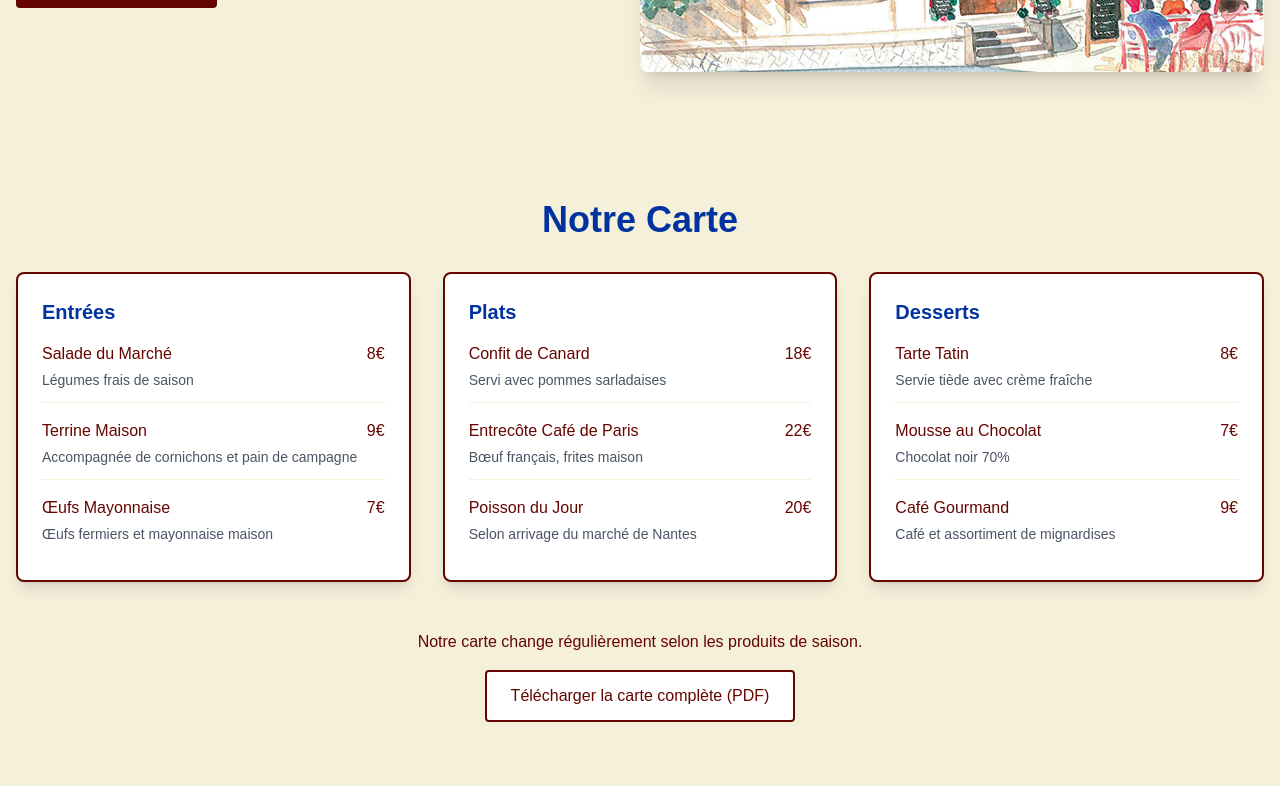
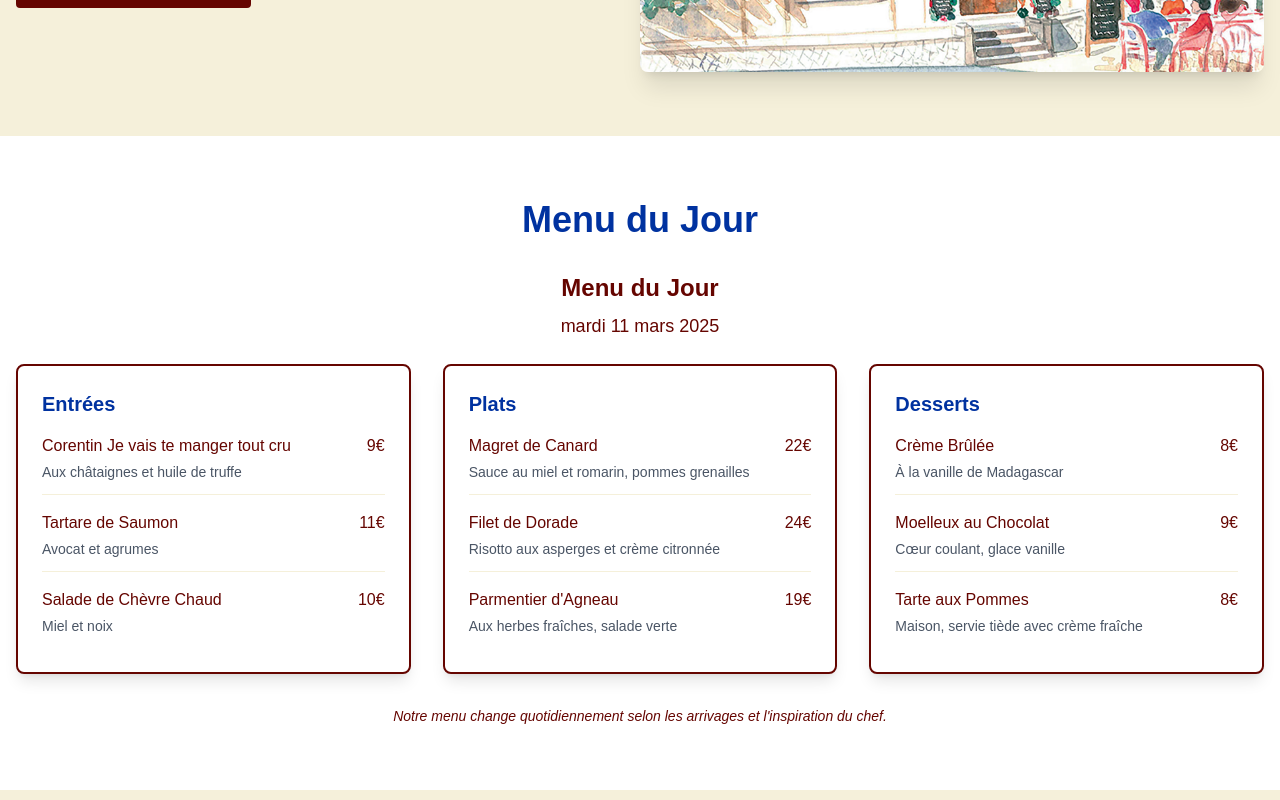
Before and after one commit to Sillons/le_cafe_du_marche, a Next.js app: page / in a window 1280 px wide. Shown: the part 440-1240 px from the top of the page. Built offline with nearby package versions, Linux system fonts and the light colour scheme.

Commit message:
Added change menu using JSON file module

```diff
--- /dev/null
+++ b/app/components/DailyMenu.tsx
@@ -0,0 +1,121 @@
+'use client';
+
+import { useState, useEffect } from 'react';
+import { format } from 'date-fns';
+import { fr } from 'date-fns/locale';
+
+interface MenuItem {
+  name: string;
+  description: string;
+  price: string;
+}
+
+interface MenuCategory {
+  category: string;
+  items: MenuItem[];
+}
+
+interface DailyMenuData {
+  date: string;
+  menuItems: MenuCategory[];
+}
+
+export default function DailyMenu({ colors }: { colors: { cream: string; burgundy: string; blue: string } }) {
+  const [menuData, setMenuData] = useState<DailyMenuData | null>(null);
+  const [isLoading, setIsLoading] = useState(true);
+  const [error, setError] = useState<string | null>(null);
+
+  useEffect(() => {
+    async function fetchMenu() {
+      try {
+        const response = await fetch('/data/daily-menu.json');
+        if (!response.ok) {
+          throw new Error('Failed to fetch menu');
+        }
+        const data = await response.json();
+        setMenuData(data);
+      } catch (err) {
+        setError('Impossible de charger le menu du jour. Veuillez réessayer plus tard.');
+        console.error('Error fetching menu:', err);
+      } finally {
+        setIsLoading(false);
+      }
+    }
+
+    fetchMenu();
+  }, []);
+
+  if (isLoading) {
+    return (
+      <div className="text-center py-8">
+        <p style={{ color: colors.burgundy }}>Chargement du menu...</p>
+      </div>
+    );
+  }
+
+  if (error) {
+    return (
+      <div className="text-center py-8">
+        <p style={{ color: colors.burgundy }}>{error}</p>
+      </div>
+    );
+  }
+
+  // Format the date to French locale (e.g., "mardi 11 mars 2025")
+  const formattedDate = menuData?.date ?
+    format(new Date(menuData.date), "EEEE d MMMM yyyy", { locale: fr }) : '';
+
+  return (
+    <div>
+      <div className="mb-6 text-center">
+        <h3
+          className="text-2xl font-bold mb-2"
+          style={{ color: colors.burgundy }}
+        >
+          Menu du Jour
+        </h3>
+        <p className="text-lg" style={{ color: colors.burgundy }}>
+          {formattedDate}
+        </p>
+      </div>
+
+      <div className="grid grid-cols-1 md:grid-cols-3 gap-8">
+        {menuData?.menuItems.map((category, index) => (
+          <div
+            key={index}
+            className="rounded-lg overflow-hidden shadow-lg p-6"
+            style={{
+              border: `2px solid ${colors.burgundy}`,
+              backgroundColor: 'white'
+            }}
+          >
+            <h3
+              className="text-xl font-bold mb-4"
+              style={{ color: colors.blue }}
+            >
+              {category.category}
+            </h3>
+
+            <div className="space-y-4">
+              {category.items.map((item, itemIndex) => (
+                <div key={itemIndex} className="pb-3 border-b last:border-b-0" style={{ borderColor: colors.cream }}>
+                  <div className="flex justify-between">
+                    <h4 className="font-medium" style={{ color: colors.burgundy }}>{item.name}</h4>
+                    <span className="font-medium" style={{ color: colors.burgundy }}>{item.price}</span>
+                  </div>
+                  <p className="text-sm mt-1 text-gray-600">{item.description}</p>
+                </div>
+              ))}
+            </div>
+          </div>
+        ))}
+      </div>
+
+      <div className="mt-8 text-center">
+        <p className="italic text-sm" style={{ color: colors.burgundy }}>
+          Notre menu change quotidiennement selon les arrivages et l'inspiration du chef.
+        </p>
+      </div>
+    </div>
+  );
+}
--- a/app/page.tsx
+++ b/app/page.tsx
@@ -3,6 +3,7 @@
 import { useState, useEffect } from 'react';
 import Image from 'next/image';
 import Link from 'next/link';
+import DailyMenu from './components/DailyMenu';
 
 export default function Home() {
   const [activeSection, setActiveSection] = useState('home');
@@ -15,8 +16,8 @@ export default function Home() {
     blue: '#0032a0', // Text blue
   };
 
-  // Sample menu items - replace with actual menu
-  const menuItems = [
+  // Static menu items for the regular menu card
+  const staticMenuItems = [
     {
       category: 'Entrées',
       items: [
@@ -95,7 +96,7 @@ export default function Home() {
 
             {/* Desktop navigation */}
             <div className="hidden md:flex space-x-8">
-              {['home', 'menu', 'about', 'contact'].map((item) => (
+              {['home', 'daily-menu', 'menu', 'about', 'contact'].map((item) => (
                 <button
                   key={item}
                   onClick={() => scrollTo(item)}
@@ -106,6 +107,7 @@ export default function Home() {
                   }}
                 >
                   {item === 'home' ? 'Accueil' :
+                   item === 'daily-menu' ? 'Menu du Jour' :
                    item === 'menu' ? 'Notre Carte' :
                    item === 'about' ? 'À Propos' : 'Contact'}
                 </button>
@@ -116,7 +118,7 @@ export default function Home() {
           {/* Mobile navigation */}
           {isMenuOpen && (
             <div className="md:hidden py-4" style={{ backgroundColor: colors.cream }}>
-              {['home', 'menu', 'about', 'contact'].map((item) => (
+              {['home', 'daily-menu', 'menu', 'about', 'contact'].map((item) => (
                 <button
                   key={item}
                   onClick={() => scrollTo(item)}
@@ -127,6 +129,7 @@ export default function Home() {
                   }}
                 >
                   {item === 'home' ? 'Accueil' :
+                   item === 'daily-menu' ? 'Menu du Jour' :
                    item === 'menu' ? 'Notre Carte' :
                    item === 'about' ? 'À Propos' : 'Contact'}
                 </button>
@@ -157,7 +160,7 @@ export default function Home() {
                 Une cuisine authentique au cœur de Nantes, avec des produits frais du marché.
               </p>
               <button
-                onClick={() => scrollTo('menu')}
+                onClick={() => scrollTo('daily-menu')}
                 className="px-6 py-3 rounded transition-colors duration-300"
                 style={{
                   backgroundColor: colors.burgundy,
@@ -165,7 +168,7 @@ export default function Home() {
                   border: `2px solid ${colors.burgundy}`
                 }}
               >
-                Découvrir notre carte
+                Découvrir le menu du jour
               </button>
             </div>
             <div className="md:w-1/2">
@@ -186,6 +189,20 @@ export default function Home() {
         </div>
       </section>
 
+      {/* Daily Menu Section */}
+      <section id="daily-menu" className="py-16" style={{ backgroundColor: 'white' }}>
+        <div className="container mx-auto px-4">
+          <h2
+            className="text-3xl md:text-4xl font-bold mb-8 text-center"
+            style={{ color: colors.blue }}
+          >
+            Menu du Jour
+          </h2>
+
+          <DailyMenu colors={colors} />
+        </div>
+      </section>
+
       {/* Menu Section */}
       <section id="menu" className="py-16" style={{ backgroundColor: colors.cream }}>
         <div className="container mx-auto px-4">
@@ -197,7 +214,7 @@ export default function Home() {
           </h2>
 
           <div className="grid grid-cols-1 md:grid-cols-3 gap-8">
-            {menuItems.map((category, index) => (
+            {staticMenuItems.map((category, index) => (
               <div
                 key={index}
                 className="rounded-lg overflow-hidden shadow-lg p-6"
--- /dev/null
+++ b/public/data/daily-menu.json
@@ -0,0 +1,29 @@
+{
+    "date": "2025-03-11",
+    "menuItems": [
+      {
+        "category": "Entrées",
+        "items": [
+          { "name": "Corentin Je vais te manger tout cru", "description": "Aux châtaignes et huile de truffe", "price": "9€" },
+          { "name": "Tartare de Saumon", "description": "Avocat et agrumes", "price": "11€" },
+          { "name": "Salade de Chèvre Chaud", "description": "Miel et noix", "price": "10€" }
+        ]
+      },
+      {
+        "category": "Plats",
+        "items": [
+          { "name": "Magret de Canard", "description": "Sauce au miel et romarin, pommes grenailles", "price": "22€" },
+          { "name": "Filet de Dorade", "description": "Risotto aux asperges et crème citronnée", "price": "24€" },
+          { "name": "Parmentier d'Agneau", "description": "Aux herbes fraîches, salade verte", "price": "19€" }
+        ]
+      },
+      {
+        "category": "Desserts",
+        "items": [
+          { "name": "Crème Brûlée", "description": "À la vanille de Madagascar", "price": "8€" },
+          { "name": "Moelleux au Chocolat", "description": "Cœur coulant, glace vanille", "price": "9€" },
+          { "name": "Tarte aux Pommes", "description": "Maison, servie tiède avec crème fraîche", "price": "8€" }
+        ]
+      }
+    ]
+  }
```
Also changed, not shown: package.json (+6 -5 lines), 1 other file (tests, documents, lock files or other folders).
